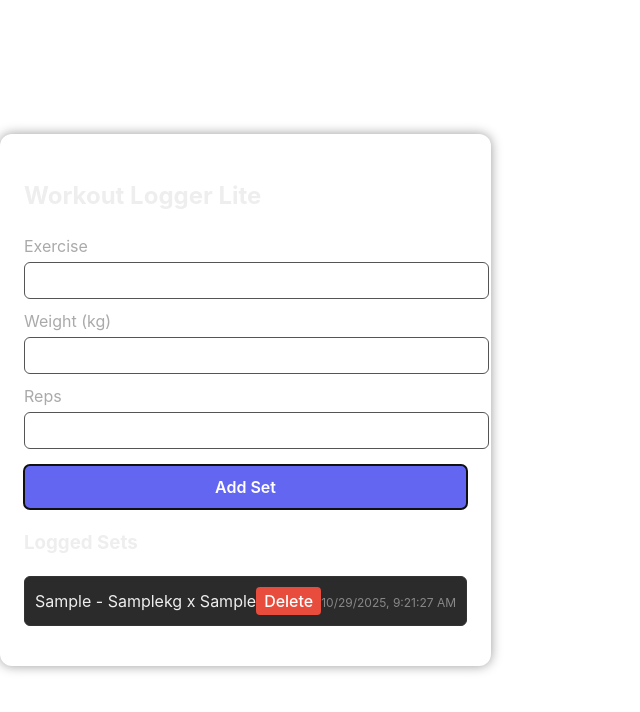
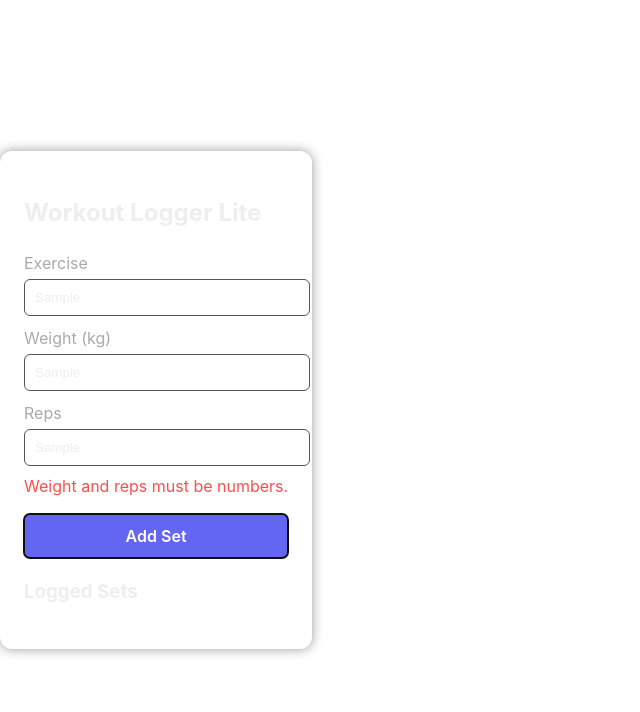
Before and after one commit to Dan3006/react-workout-logger-lite, a React (Vite) app: page / in a window 1280 px wide. Both pictures are taken after typing "Sample", "Sample", "Sample" into the empty fields and a click on the button "Add Set". Shown: the top 712 px of the page, without its empty margins (0-640 px from the left). Built offline with nearby package versions, Linux system fonts and the light colour scheme.

Commit message:
Add input validation for workout set form

```diff
--- a/src/components/SetForm.jsx
+++ b/src/components/SetForm.jsx
@@ -1,12 +1,29 @@
 import { useState } from "react";
 
 function SetForm({ onAddSet }) {
+  const [error, setError] = useState('');
   const [exercise, setExercise] = useState('');
   const [weight, setWeight] = useState('');
   const [reps, setReps] = useState('');
 
+
   const handleSubmit = () => {
-    if (!exercise || !weight || !reps) return;
+    setError('');
+
+    if (!exercise || !weight || !reps) {
+      setError('All fields are required.');
+      return;
+    };
+
+    if (isNaN(weight) || isNaN(reps)) {
+      setError('Weight and reps must be numbers.');
+      return;
+    }
+
+    if (Number(weight) <= 0 || Number(reps) <= 0) {
+      setError('Weight and reps must be greater than zero.');
+      return;
+    }
 
     onAddSet({
       exercise,
@@ -66,6 +83,12 @@ function SetForm({ onAddSet }) {
         onChange={(e) => setReps(e.target.value)}
       />
 
+      {error && (
+        <div style={{ color: '#ff4d4d', marginTop: '8px' }} >
+          {error}
+        </div>
+      )}
+
       <button
         onClick={handleSubmit}
         style={{
```
